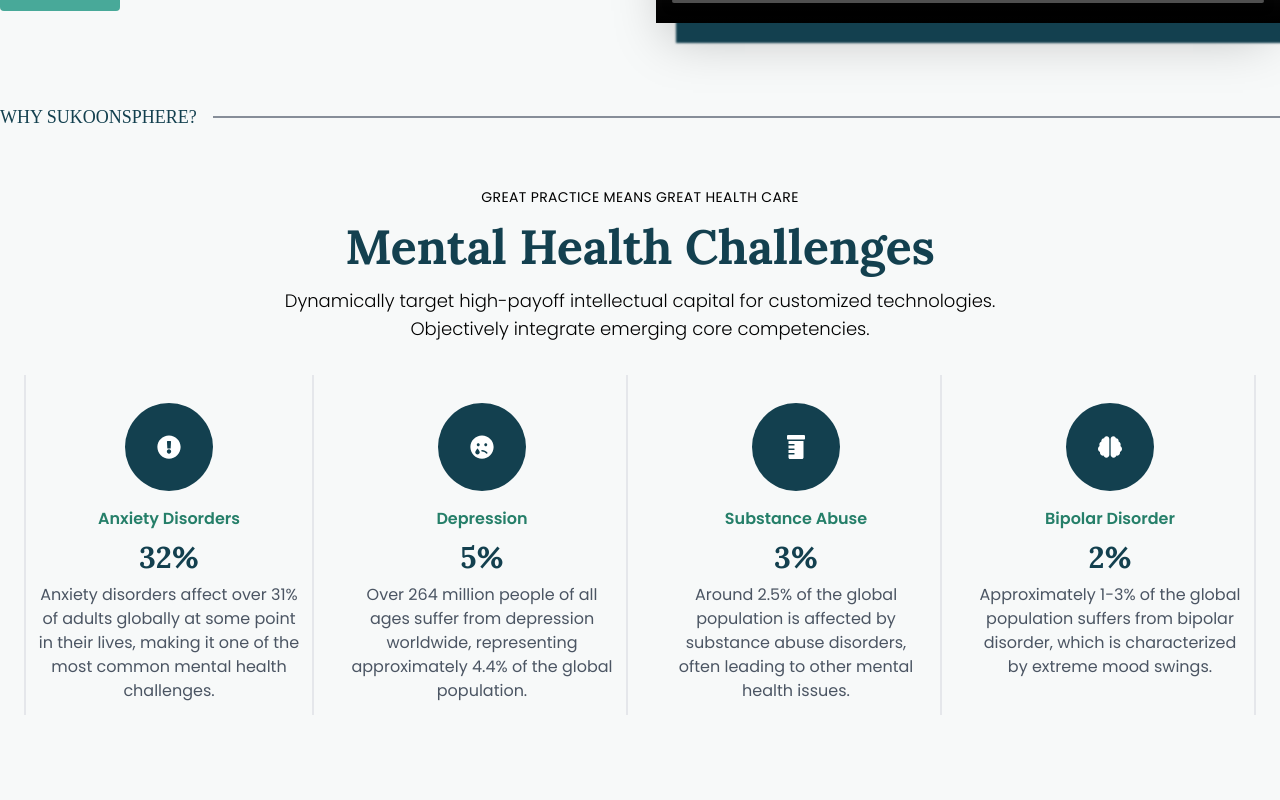
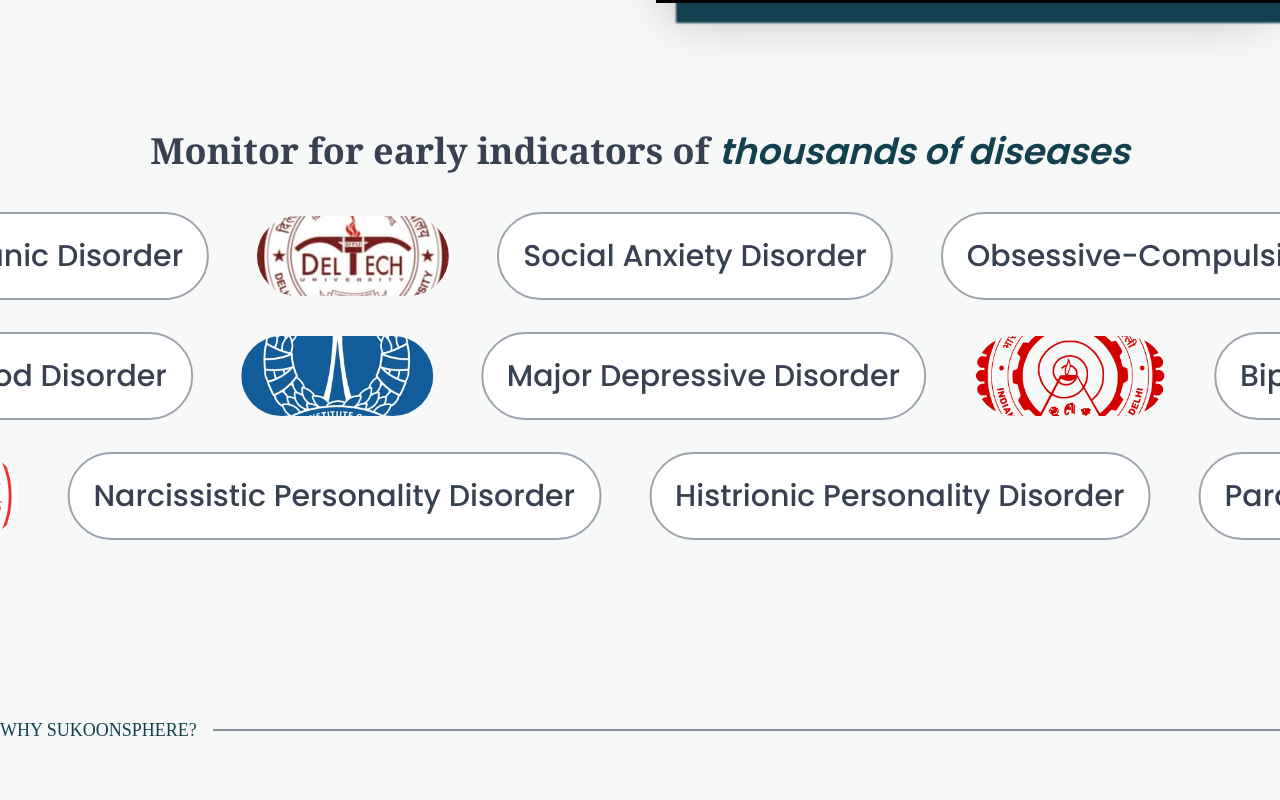
Before and after one commit to rumaisarather/SukoonSphere, a React (Vite) app in the folder client/: page / in a window 1280 px wide. Shown: the part 1400-2200 px from the top of the page. Built offline with nearby package versions, Linux system fonts and the light colour scheme; grey boxes are pictures that could not be loaded; a web font is replaced by a local one.

Commit message:
Added DisorderTags to homepage

```diff
--- a/client/src/assets/styles/CampusPartners.css
+++ b/client/src/assets/styles/CampusPartners.css
@@ -6,9 +6,7 @@
 .carousel-content {
     display: flex;
     width: calc(200px * 16);
-    /* Double the original width if logos are duplicated */
     animation: scroll-left 30s linear infinite;
-    /* Adjust timing as needed */
 }
 
 @keyframes scroll-left {
--- /dev/null
+++ b/client/src/assets/styles/DisorderTags.css
@@ -0,0 +1,43 @@
+.carousel-wrapper {
+    overflow: hidden;
+    width: 100%;
+}
+
+.content-right-left {
+    display: flex;
+    animation: scroll-left 30s linear infinite;
+}
+
+.content-left-right {
+    display: flex;
+    animation: scroll-right 40s linear infinite;
+}
+
+.content-right-left:hover {
+    animation-play-state: paused;
+}
+
+.content-left-right:hover {
+    animation-play-state: paused;
+}
+
+@keyframes scroll-left {
+    0% {
+        transform: translateX(10%);
+
+    }
+
+    100% {
+        transform: translateX(100%);
+    }
+}
+
+@keyframes scroll-right {
+    0% {
+        transform: translateX(-50%);
+    }
+
+    100% {
+        transform: translateX(0);
+    }
+}
--- /dev/null
+++ b/client/src/components/homeComponents/DisorderTags.jsx
@@ -0,0 +1,168 @@
+// import React from 'react';
+// import "../../assets/styles/DisorderTags.css"
+// const DisorderTags = () => {
+//     return (
+//         <div className="flex flex-col items-center justify-center min-h-screen bg-[#fef7f0] p-8">
+//             <h1 className="text-4xl text-gray-700 font-serif mb-6">
+//                 Monitor for early indicators of <span className="text-orange-500 italic">thousands of diseases</span>
+//             </h1>
+
+//             {/* Top tagline (left to right) */}
+//             <div className="w-full overflow-hidden my-4">
+//                 <div className="animate-scrollLeftToRight whitespace-nowrap">
+//                     <span className="tag">Gout</span>
+//                     <span className="tag">Stroke</span>
+//                     <span className="tag">Hyperthyroidism</span>
+//                     <span className="tag">PCOS</span>
+//                     <span className="tag">Thyroid</span>
+//                     <span className="tag">Environmental Toxins</span>
+//                 </div>
+//             </div>
+
+//             {/* Middle tagline (right to left) */}
+//             <div className="w-full overflow-hidden my-4">
+//                 <div className="animate-scrollRightToLeft whitespace-nowrap">
+//                     <span className="tag">Eyes</span>
+//                     <span className="tag">PCOS</span>
+//                     <span className="tag">Smell</span>
+//                     <span className="tag">Thyroid</span>
+//                 </div>
+//             </div>
+
+//             {/* Bottom tagline (left to right) */}
+//             <div className="w-full overflow-hidden my-4">
+//                 <div className="animate-scrollLeftToRight whitespace-nowrap">
+//                     <span className="tag">Environmental Toxins</span>
+//                     <span className="tag">PCOS</span>
+//                     <span className="tag">Gout</span>
+//                     <span className="tag">Hyperthyroidism</span>
+//                 </div>
+//             </div>
+//         </div>
+//     );
+// };
+
+// export default DisorderTags;
+
+
+import React from 'react';
+import camp1 from '../../assets/images/CampusPartners/asset_28.png';
+import camp2 from '../../assets/images/CampusPartners/asset_22.jpeg';
+import camp3 from '../../assets/images/CampusPartners/asset_23.png';
+import camp4 from '../../assets/images/CampusPartners/asset_24.png';
+import camp5 from '../../assets/images/CampusPartners/asset_25.png';
+import camp6 from '../../assets/images/CampusPartners/asset_26.jpeg';
+import camp7 from '../../assets/images/CampusPartners/asset_27.png';
+import camp8 from '../../assets/images/CampusPartners/asset_28.png';
+import '../../assets/styles/DisorderTags.css';
+
+const DisorderTags = () => {
+    const anxietyDisorders = [
+        { type: 'image', src: camp1, alt: 'Image 1' },
+        { type: 'text', label: 'Generalized Anxiety Disorder' },
+        { type: 'text', label: 'Panic Disorder' },
+        { type: 'image', src: camp2, alt: 'Image 1' },
+        { type: 'text', label: 'Social Anxiety Disorder' },
+        { type: 'text', label: 'Obsessive-Compulsive Disorder (OCD)' },
+        { type: 'image', src: camp3, alt: 'Image 1' },
+        { type: 'text', label: 'Post-Traumatic Stress Disorder (PTSD)' },
+        { type: 'text', label: 'Agoraphobia' },
+    ];
+    const moodDisorders = [
+        { type: 'text', label: 'Major Depressive Disorder' },
+        { type: 'image', src: camp4, alt: 'Image 1' },
+        { type: 'text', label: 'Bipolar Disorder' },
+        { type: 'text', label: 'Dysthymia' },
+        { type: 'image', src: camp5, alt: 'Image 1' },
+        { type: 'text', label: 'Seasonal Affective Disorder' },
+        { type: 'text', label: 'Mood Disorder' },
+        { type: 'image', src: camp6, alt: 'Image 1' },
+    ];
+    const personalityDisorders = [
+        { type: 'text', label: 'Borderline Personality Disorder' },
+        { type: 'image', src: camp7, alt: 'Image 1' },
+        { type: 'text', label: 'Narcissistic Personality Disorder' },
+        { type: 'text', label: 'Histrionic Personality Disorder' },
+        { type: 'text', label: 'Paranoid Personality Disorder' },
+        { type: 'image', src: camp8, alt: 'Image 1' },
+        { type: 'text', label: 'Avoidant Personality Disorder' },
+    ];
+
+
+
+    const repeatedAnxietyDisorders = [...anxietyDisorders, ...anxietyDisorders];
+    const repeatedmoodDisorders = [...moodDisorders, ...moodDisorders];
+    const repeatedpersonalityDisorders = [...personalityDisorders, ...personalityDisorders];
+
+    return (
+        <div className="max-w-7xl mx-auto m-32">
+            <h1 className="text-4xl text-gray-700 font-serif mb-6 text-center">
+                Monitor for early indicators of <span className="text-[var(--primary)] italic">thousands of diseases</span>
+            </h1>
+            <div className="carousel-wrapper">
+                <div className="flex gap-12 p-4 justify-center items-center content-right-left w-fit">
+                    {repeatedAnxietyDisorders.map((tag, index) =>
+                        tag.type === 'text' ? (
+                            <span
+                                key={`${tag.label}-${index}`}
+                                className="bg-[#fff] whitespace-nowrap text-3xl text-gray-700  font-medium border-2 border-gray-400 rounded-full px-6 py-6 text-center"
+                            >
+                                {tag.label}
+                            </span>
+                        ) : (
+                            <div key={`${tag.src}-${index}`} className="w-48 h-20 rounded-full overflow-hidden">
+                                <img
+                                    src={tag.src}
+                                    alt={tag.alt}
+                                    className="w-full h-full object-cover"
+                                />
+                            </div>
+                        )
+                    )}
+                </div>
+                <div className="flex gap-12 p-4 justify-center items-center  content-left-right w-fit">
+                    {repeatedmoodDisorders.map((tag, index) =>
+                        tag.type === 'text' ? (
+                            <span
+                                key={`${tag.label}-${index}`}
+                                className="bg-[#fff] whitespace-nowrap text-3xl text-gray-700 font-medium border-2 border-gray-400 rounded-full px-6 py-6"
+                            >
+                                {tag.label}
+                            </span>
+                        ) : (
+                            <div key={`${tag.src}-${index}`} className="w-48 h-20  rounded-full overflow-hidden">
+                                <img
+                                    src={tag.src}
+                                    alt={tag.alt}
+                                    className="w-full h-full object-cover"
+                                />
+                            </div>
+                        )
+                    )}
+                </div>
+                <div className="flex gap-12 p-4 justify-center items-center  content-right-left w-fit">
+                    {repeatedpersonalityDisorders.map((tag, index) =>
+                        tag.type === 'text' ? (
+                            <span
+                                key={`${tag.label}-${index}`}
+                                className="bg-[#fff] text-gray-700 whitespace-nowrap text-3xl font-medium border-2 border-gray-400 rounded-full px-6 py-6"
+                            >
+                                {tag.label}
+                            </span>
+                        ) : (
+                            <div key={`${tag.src}-${index}`} className="w-48 h-20  rounded-full overflow-hidden">
+                                <img
+                                    src={tag.src}
+                                    alt={tag.alt}
+                                    className="w-full h-full object-cover"
+                                />
+                            </div>
+                        )
+                    )}
+                </div>
+            </div>
+        </div>
+    );
+};
+
+export default DisorderTags;
--- a/client/src/components/homeComponents/HeaderComponents/NavMenu.jsx
+++ b/client/src/components/homeComponents/HeaderComponents/NavMenu.jsx
@@ -35,9 +35,10 @@
   }, []);
   return (
     <nav
-      className={` flex items-center sm:items-center justify-between sm:flex-row  w-full z-20 transition-all ease-in-out p-2 h-[60px]  ${isSticky
-        ? "fixed top-0 duration-500 bg-gradient-to-r from-[var(--primary)] to-[var(--secondary)] text-white shadow-md"
-        : "sticky shadow-md"
+      className={`flex items-center sm:items-center justify-between sm:flex-row  w-full z-20 transition-all ease-in-out p-2 h-[80px]
+        ${isSticky
+          ? "fixed top-0 duration-1000 bg-gradient-to-r from-[var(--primary)] to-[var(--secondary)] text-white shadow-md h-[55px]"
+          : "sticky shadow-md"
         }`}
     >
       <GiHamburgerMenu
--- a/client/src/components/index.js
+++ b/client/src/components/index.js
@@ -4,6 +4,8 @@
 export { default as TopIntro } from "./homeComponents/TopIntro";
 export { default as TodayEssemtials } from "./homeComponents/TodayEssentials";
 export { default as Infography } from "./homeComponents/Infography";
+export { default as DisorderTags } from "./homeComponents/DisorderTags";
+
 export { default as OurStory } from "./homeComponents/OurStory";
 export { default as TodaysQuiz } from "./homeComponents/TodaysQuiz";
 export { default as HeaderImg } from "./sharedComponents/HeaderImg";
--- a/client/src/components/sharedComponents/Header.jsx
+++ b/client/src/components/sharedComponents/Header.jsx
@@ -4,7 +4,7 @@
 const Header = () => {
   return (
     <>
-      <SocialLinks />
+      {/* <SocialLinks /> */}
       <NavMenu />
     </>
   );
--- a/client/src/pages/Home.jsx
+++ b/client/src/pages/Home.jsx
@@ -1,5 +1,5 @@
 import { Fragment } from "react"
-import { Hero, Podcasts, TopIntro, TodaysQuiz, OurStory, Infography, TrendingVideos, CampusPartners } from "../components"
+import { Hero, Podcasts, TopIntro, TodaysQuiz, OurStory, Infography, TrendingVideos, CampusPartners, DisorderTags } from "../components"
 import TodayEssentials from "@/components/homeComponents/TodayEssentials";
 
 const Home = () => {
@@ -8,6 +8,7 @@
       <TopIntro />
       <Hero></Hero>
       <OurStory></OurStory>
+      <DisorderTags></DisorderTags>
       <Infography></Infography>
       <TodayEssentials></TodayEssentials>
       <TodaysQuiz></TodaysQuiz>
```
Also changed, not shown: client/src/layouts/HomeLayout.jsx (line endings or trailing spaces).
